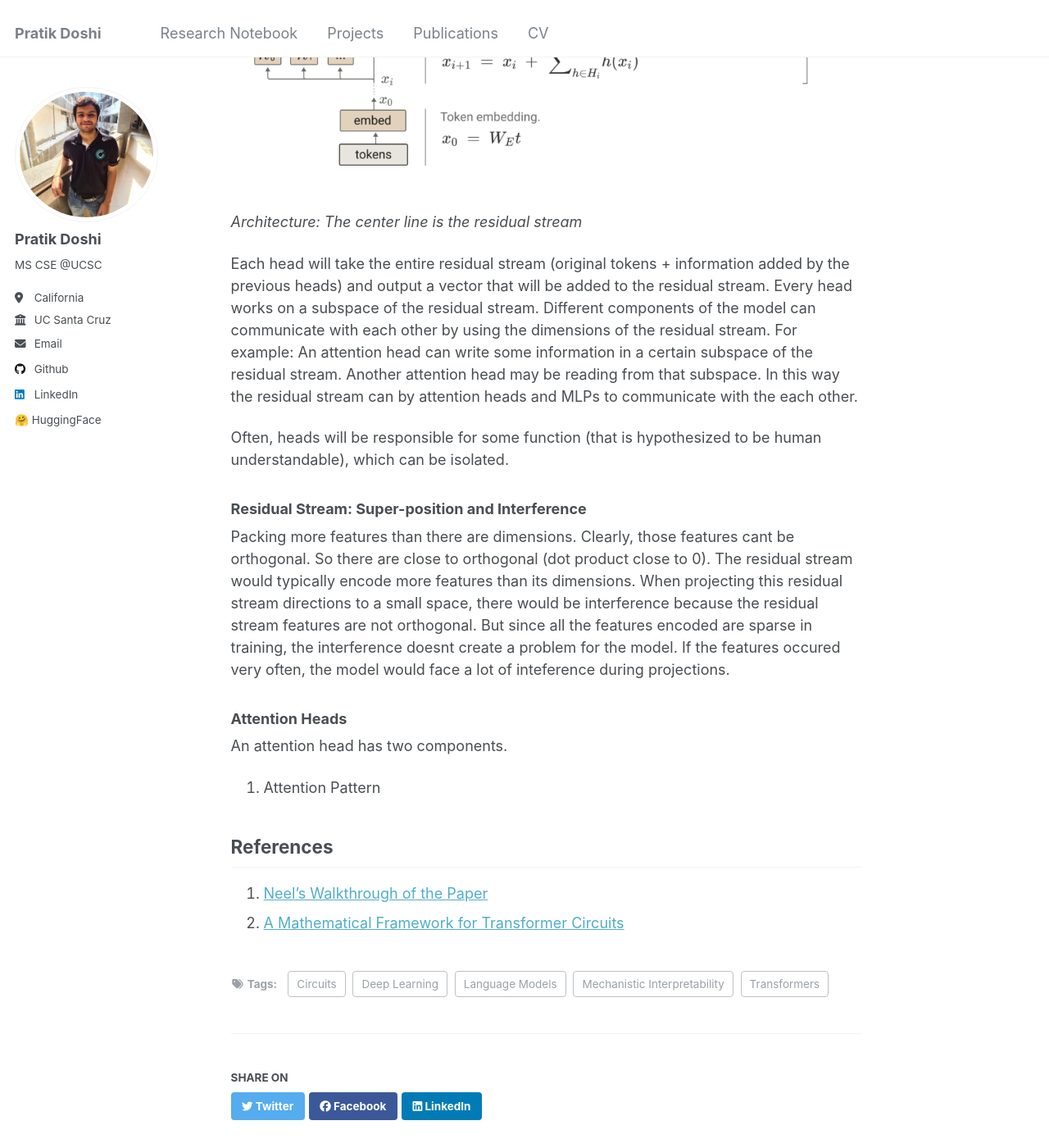
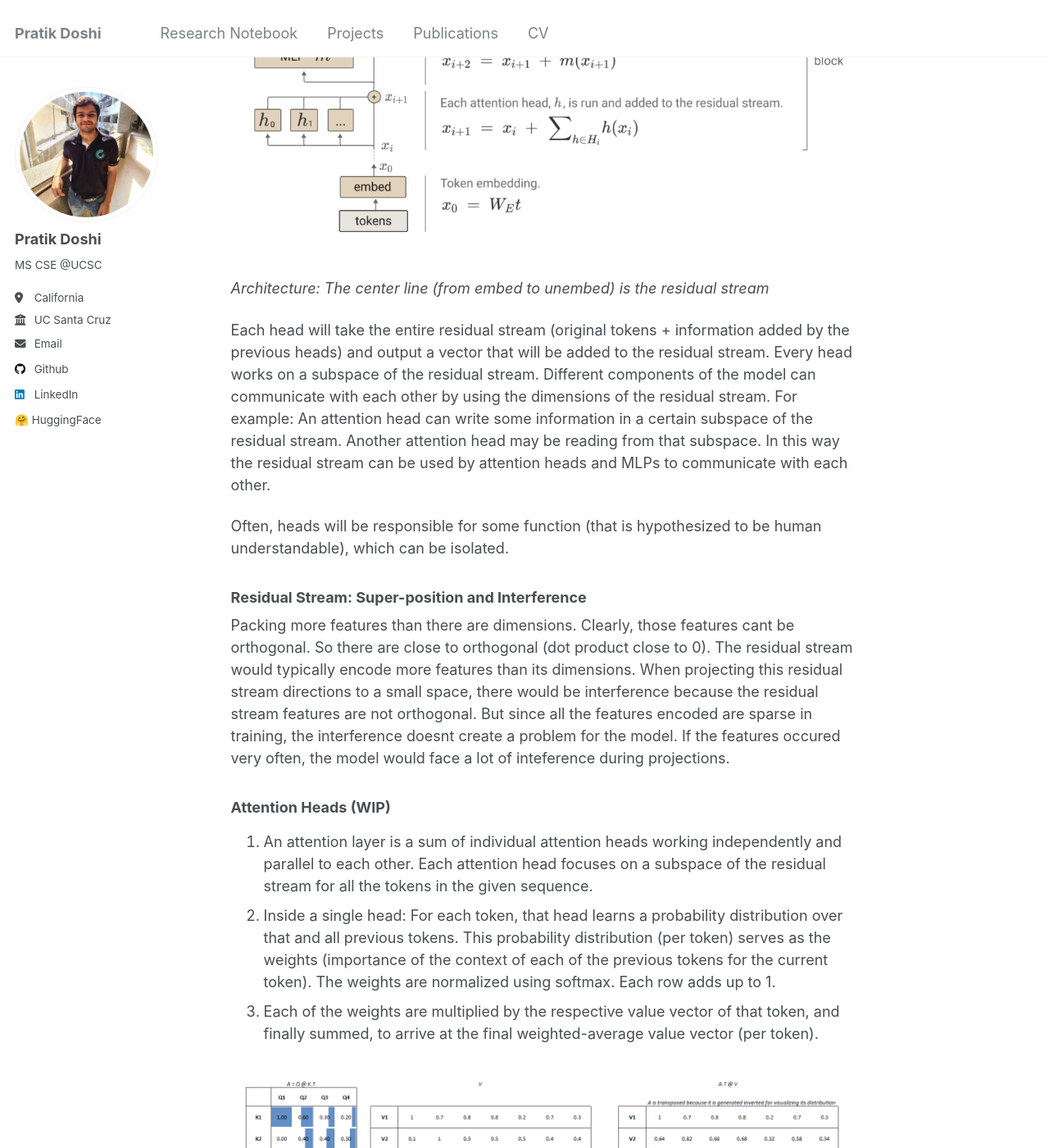
Before and after one commit to Pratik-Doshi-99/pratik-doshi-99.github.io, a Jekyll site: the page built from _posts/2024-10-25-transformer-circuits.md, in a window 1280 px wide and 1400 px high, scrolled down 894 px. Shown: the whole window at 82% size. Built offline with Jekyll 4.4.1, drawn with Linux system fonts in a browser that asks for light colours; some of the changed text lies outside the part shown.

Commit message:
added notes

```diff
--- a/_posts/2024-10-25-transformer-circuits.md
+++ b/_posts/2024-10-25-transformer-circuits.md
@@ -10,6 +10,7 @@ tags:
   - Transformers
 ---
 
+A paper review of [A Mathematical Framework for Transformer Circuits](https://transformer-circuits.pub/2021/framework/index.html), to build strong mental models that can be used to reason about the internal functioning of deep neural networks.
 
 ### General Notes
 1. The paper gives a nice mental model to think about transformers and attention heads. This is helpful in reasoning about big models.
@@ -24,21 +25,28 @@ The residual stream is a critical concept when we talk about transformers. The m
 
 
 ![Transformer Architecture](/images/blogs/architecture.png)
-_Architecture: The center line is the residual stream_
+_Architecture: The center line (from embed to unembed) is the residual stream_
 
-Each head will take the entire residual stream (original tokens + information added by the previous heads) and output a vector that will be added to the residual stream. Every head works on a subspace of the residual stream. Different components of the model can communicate with each other by using the dimensions of the residual stream. For example: An attention head can write some information in a certain subspace of the residual stream. Another attention head may be reading from that subspace. In this way the residual stream can by attention heads and MLPs to communicate with the each other.
+Each head will take the entire residual stream (original tokens + information added by the previous heads) and output a vector that will be added to the residual stream. Every head works on a subspace of the residual stream. Different components of the model can communicate with each other by using the dimensions of the residual stream. For example: An attention head can write some information in a certain subspace of the residual stream. Another attention head may be reading from that subspace. In this way the residual stream can be used by attention heads and MLPs to communicate with each other.
 
 Often, heads will be responsible for some function (that is hypothesized to be human understandable), which can be isolated.
 
 ### Residual Stream: Super-position and Interference
 Packing more features than there are dimensions. Clearly, those features cant be orthogonal. So there are close to orthogonal (dot product close to 0). The residual stream would typically encode more features than its dimensions. When projecting this residual stream directions to a small space, there would be interference because the residual stream features are not orthogonal. But since all the features encoded are sparse in training, the interference doesnt create a problem for the model. If the features occured very often, the model would face a lot of inteference during projections.
 
-### Attention Heads
-
-An attention head has two components.
-1. Attention Pattern
+### Attention Heads (WIP)
 
 
+1. An attention layer is a sum of individual attention heads working independently and parallel to each other. Each attention head focuses on a subspace of the residual stream for all the tokens in the given sequence.
+2. Inside a single head: For each token, that head learns a probability distribution over that and all previous tokens. This probability distribution (per token) serves as the weights (importance of the context of each of the previous tokens for the current token). The weights are normalized using softmax. Each row adds up to 1.
+3. Each of the weights are multiplied by the respective value vector of that token, and finally summed, to arrive at the final weighted-average value vector (per token).
+
+![Attention Visual](/images/blogs/attention_visual.png)
+
+[Download File here.](https://pratik-doshi-99.github.io/files/attention_visual.xlsx)
+4. We now have a matrix _(d_head * sequence)_ for each head.
+   * **From first principles**, a separate output matrix _(d_model * d_head)_ for each head is used to project these matrices _(d_head * sequence)_ back to the residual stream dimensions _(d_model * sequence)_. Finally all of them are added to the residual stream individually. These output matrices (1 per head) are learnable.
+   * **In practice**, you concatenate these matrices _(d_head * sequence)_ one below the other to arrive at the final matrix _(d_model * sequence)_ [Note that: _d_head = d_model / num_heads_]. This concatenated matrix is multiplied by a learnable output matrix _(d_model * d_model)_ and the result is added back to the residual stream. This variant is mathematically equivalent and computationally better.
 
 
 
```
Also changed, not shown: images/blogs/attention_visual.png (added), 1 other file.
